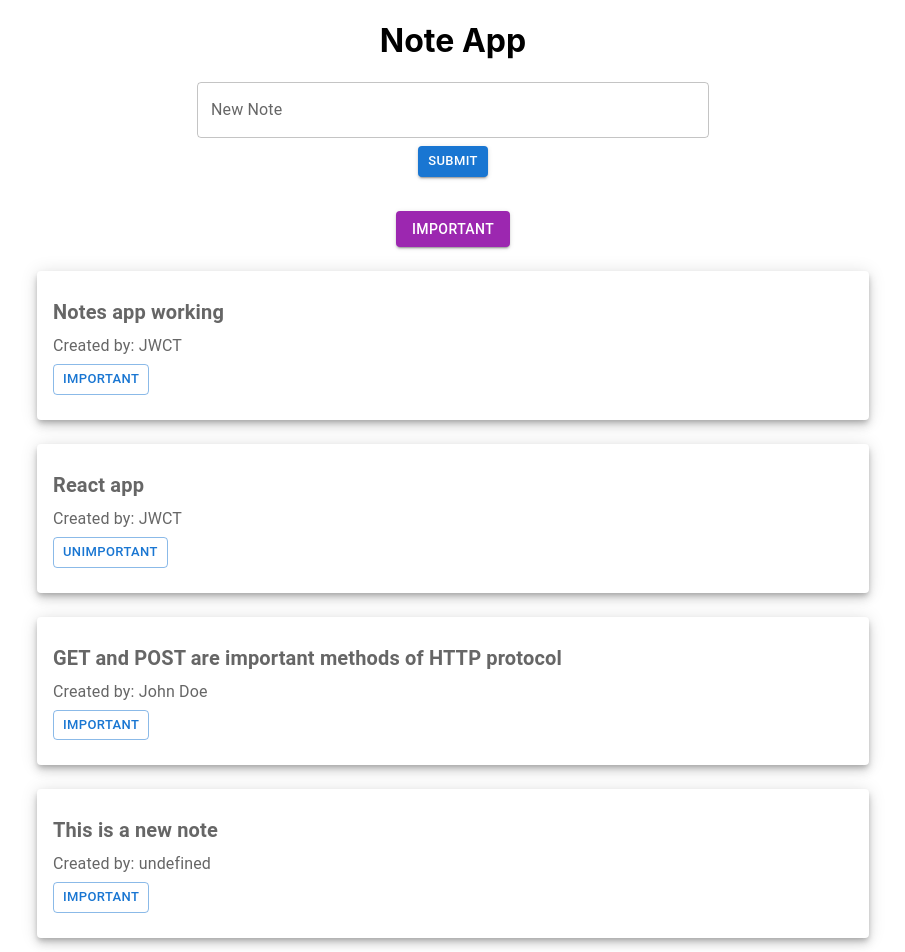
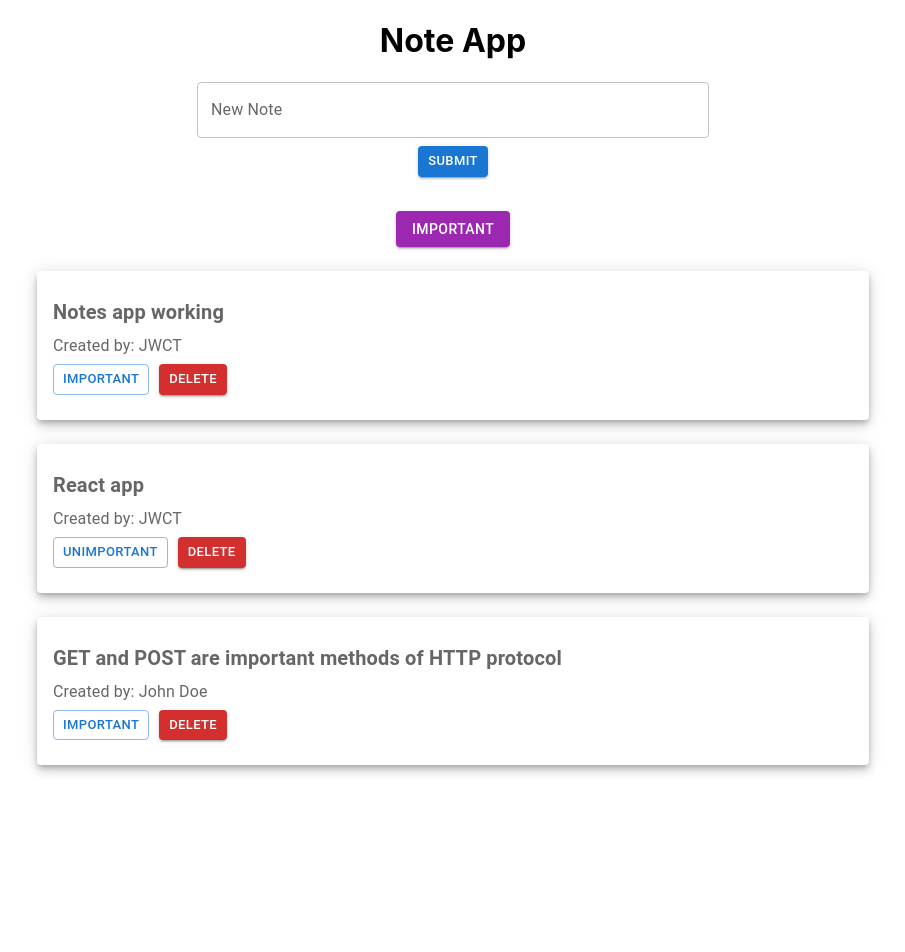
Before and after one commit to JWCTempleton/full-stack-notes-app, a React (Create React App) app in the folder notes-frontend/: page / in a window 1280 px wide. Shown: the top 952 px of the page, without its empty margins (187-1092 px from the left). After the commit the page ends 800 px from the top, so only its background shows below. Built offline with nearby package versions, Linux system fonts and the light colour scheme; data requests are answered from the project's data file.

Commit message:
Add DELETE request that deletes specific notes based on id, add button to handle delete requests and a confirm dialogue box to ensure people aren't deleting by mistake

```diff
--- a/notes-frontend/db.json
+++ b/notes-frontend/db.json
@@ -17,11 +17,6 @@
       "content": "GET and POST are important methods of HTTP protocol",
       "important": true,
       "user": "John Doe"
-    },
-    {
-      "content": "This is a new note",
-      "important": true,
-      "id": 4
     }
   ]
 }
--- a/notes-frontend/src/App.js
+++ b/notes-frontend/src/App.js
@@ -24,6 +24,7 @@ function App() {
 
     noteService.create(noteObject).then((returnedNote) => {
       setAllNotes(allNotes.concat(returnedNote));
+      setNewNote("");
     });
   };
 
@@ -43,6 +44,14 @@ function App() {
         setAllNotes(allNotes.filter((note) => note.id !== id));
       });
     });
+  };
+
+  const handleDelete = (id) => {
+    if (window.confirm(`Do you really want to delete this note?`)) {
+      noteService.remove(id).then((returnedNote) => {
+        setAllNotes(allNotes.filter((note) => note.id !== id));
+      });
+    }
   };
 
   const notesToDisplay = showAll
@@ -82,6 +91,7 @@ function App() {
               key={note.id}
               note={note}
               toggleImportance={() => toggleImportance(note.id)}
+              handleDelete={() => handleDelete(note.id)}
             />
           );
         })}
--- a/notes-frontend/src/components/Note.js
+++ b/notes-frontend/src/components/Note.js
@@ -1,6 +1,6 @@
 import { styled } from "@mui/material/styles";
 
-import { Button, Typography, Paper } from "@mui/material";
+import { Button, Typography, Paper, Box } from "@mui/material";
 
 const Item = styled(Paper)(({ theme }) => ({
   ...theme.typography.body2,
@@ -13,7 +13,7 @@ const Item = styled(Paper)(({ theme }) => ({
   gap: "6px",
 }));
 
-const Note = ({ note, toggleImportance }) => {
+const Note = ({ note, toggleImportance, handleDelete }) => {
   return (
     <Item key={note.id} elevation={6}>
       <Typography
@@ -21,9 +21,19 @@ const Note = ({ note, toggleImportance }) => {
         sx={{ fontWeight: "bold", textAlign: "left" }}
       >{`${note.content}`}</Typography>
       <Typography>{`Created by: ${note.user}`}</Typography>
-      <Button variant="outlined" size="small" onClick={toggleImportance}>
-        {note.important ? "Important" : "Unimportant"}
-      </Button>
+      <Box sx={{ display: "flex", gap: "10px" }}>
+        <Button variant="outlined" size="small" onClick={toggleImportance}>
+          {note.important ? "Important" : "Unimportant"}
+        </Button>
+        <Button
+          variant="contained"
+          size="small"
+          color="error"
+          onClick={handleDelete}
+        >
+          Delete
+        </Button>
+      </Box>
     </Item>
   );
 };
--- a/notes-frontend/src/services/notes.js
+++ b/notes-frontend/src/services/notes.js
@@ -16,8 +16,14 @@ const update = (id, newObject) => {
   return request.then((response) => response.data);
 };
 
+const remove = (id) => {
+  const request = axios.delete(`${baseUrl}/${id}`);
+  return request.then((response) => response.data);
+};
+
 export const noteService = {
   getAll,
   create,
   update,
+  remove,
 };
```
